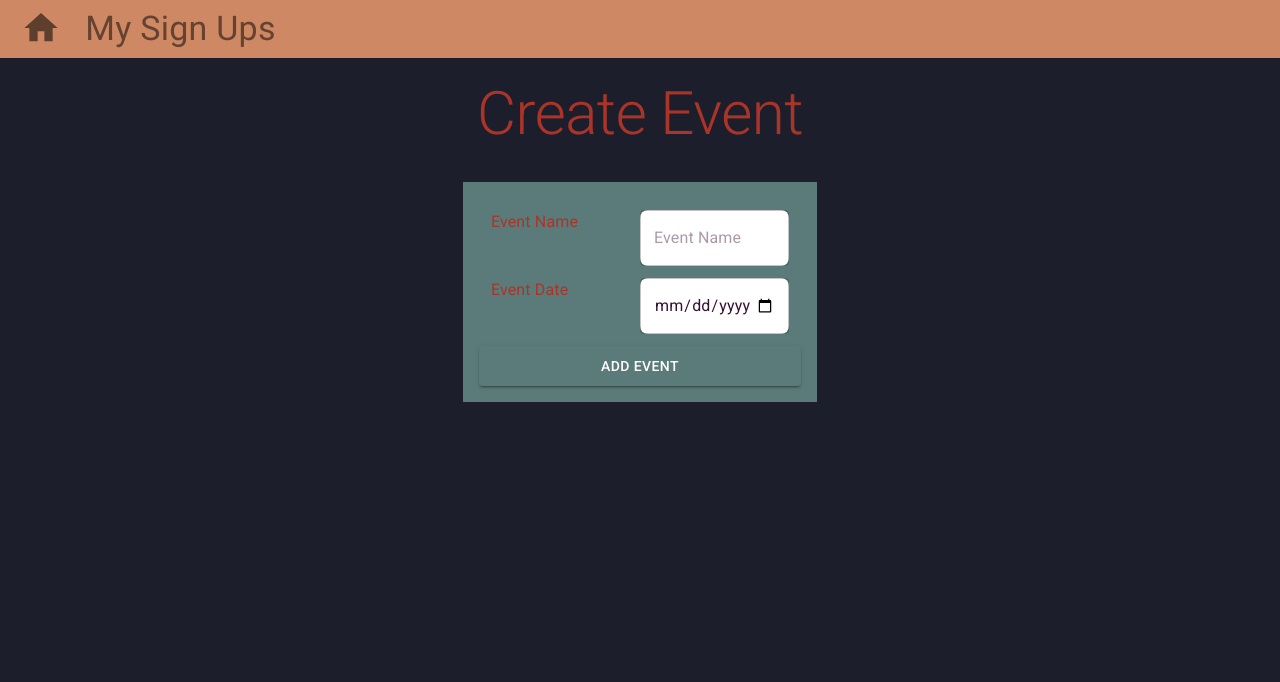
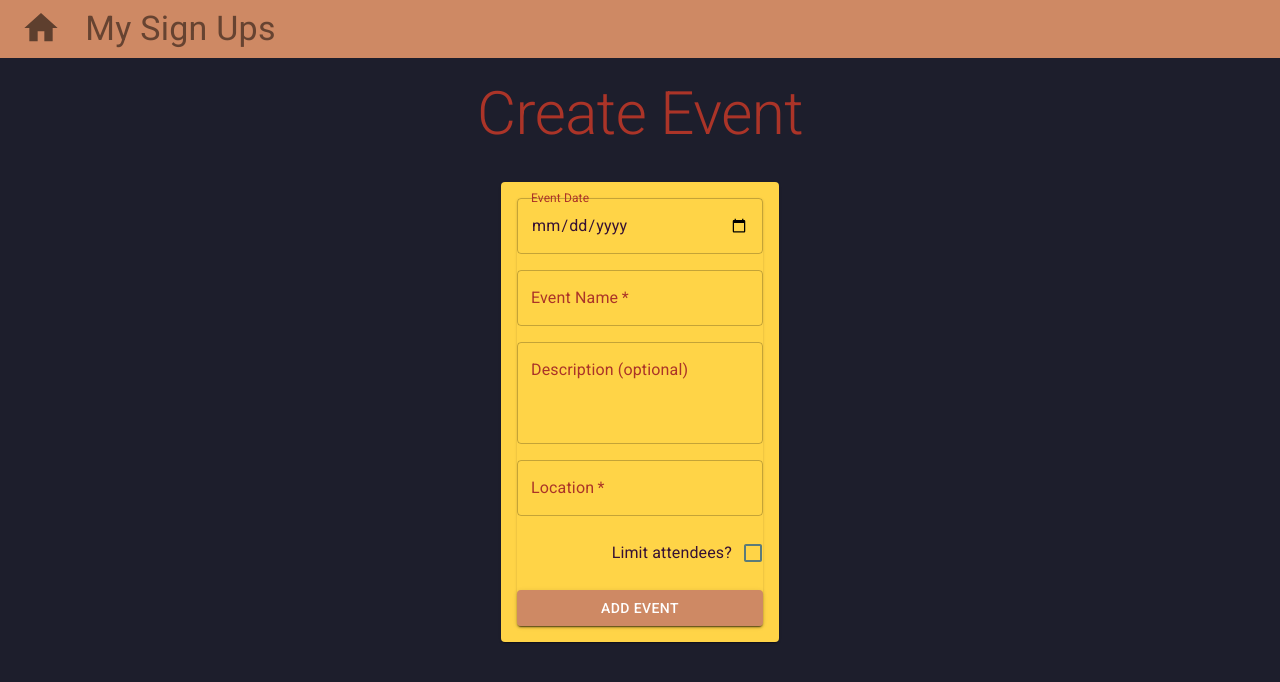
Before and after one commit to BMRich89/MySignUps, a Next.js app in the folder my-sign-ups/: page /create-event in a window 1280 px wide. Shown: the top 682 px of the page. Built offline with nearby package versions, Linux system fonts and the light colour scheme; what @mui/material-nextjs would draw is missing.

Commit message:
Added role toggle and updated contrast text

```diff
--- a/my-sign-ups/src/app/api/event-type/route.ts
+++ b/my-sign-ups/src/app/api/event-type/route.ts
@@ -20,13 +20,13 @@ export async function POST(req: Request) {
 
 
 
-//   export async function GET() {
-//       const client = await clientPromise;
-//       const db = client.db("mydatabase");
+  export async function GET() {
+      const client = await clientPromise;
+      const db = client.db("mydatabase");
 
-//       const records = await db.collection("events").find().toArray();
-//       console.log(records)
+      const records = await db.collection("eventTypes").find().toArray();
+      console.log(records)
 
-//       return NextResponse.json(records, { status: 201 });
+      return NextResponse.json(records, { status: 201 });
 
-//   }
+  }
--- a/my-sign-ups/src/app/create-event/page.tsx
+++ b/my-sign-ups/src/app/create-event/page.tsx
@@ -1,6 +1,6 @@
 'use client'
 import PageWrapper from "@/components/PageWrapper"
-import { Alert, Box, Button, Container, InputLabel, Stack, TextField } from "@mui/material"
+import { Alert, Box, Button, Container, InputLabel, Paper, Stack, TextField } from "@mui/material"
 import router from "next/router"
 import { useState } from "react"
 import { SubmitHandler, useForm } from "react-hook-form"
@@ -50,9 +50,9 @@ export default function CreateEvent(){
 
 return     <PageWrapper title="Create Event">
                 <Container>
-                <Box sx={{bgcolor: 'primary.main', 'padding': '1rem'}}>
+                <Paper sx={{ 'padding': '1rem'}}>
                     <EventForm onSubmit={onSubmit}/>
-                </Box>
+                </Paper>
                 <Box sx={{"width":"100%"}}>
                     {alert && <Alert icon={<CheckIcon fontSize="inherit" />} variant="filled" sx={{"marginTop":"1rem"}} severity={alert && alert.success ? "success" : "error"}>{alert.message}</Alert>}
                 </Box>
--- a/my-sign-ups/src/app/theme.ts
+++ b/my-sign-ups/src/app/theme.ts
@@ -8,13 +8,13 @@ const theme = createTheme({
       light: '##84b3b1',
       main: '#5B7B7A',
       dark: '#344747',
-      contrastText: '#fff',
+      contrastText: '#FFF',
     },
     secondary: {
       light: '#eb9d73',
       main: '#ce8964',
       dark: '#664331',
-      contrastText: '#000',
+      contrastText: '#FFF',
     },
     background: {
       default: "#1D1E2C",
--- a/my-sign-ups/src/components/forms/EventForm.tsx
+++ b/my-sign-ups/src/components/forms/EventForm.tsx
@@ -1,37 +1,155 @@
-import React from "react";
-import { useForm } from "react-hook-form";
-import { TextField, Button, InputLabel } from "@mui/material";
-
+import React, { useState } from "react";
+import { useForm, useFieldArray, SubmitHandler } from "react-hook-form";
+import { TextField, Button, InputLabel, FormControl, Divider, Checkbox, FormControlLabel, FormGroup, Stack, Paper, Box, Tabs, Tab, Grid, Grid2, ButtonGroup } from "@mui/material";
+import RemoveCircleIcon from '@mui/icons-material/RemoveCircle';
+import AddCircleIcon from '@mui/icons-material/AddCircle';
 
 type EventFormProps = {
     onSubmit: (data: any) => void
 }
 
-export function EventForm({onSubmit}: EventFormProps){
+type Inputs = {
+    eventName: string,
+    eventDate: Date,
+    description: string,
+    location: string,
+    capacity: null | number,
+    roles: { value: string }[]
+}
 
-    type Inputs =  {
-        eventName:string,
-        eventDate: Date
-    }
+export function EventForm({ onSubmit }: EventFormProps) {
+    const { register, control, handleSubmit, watch, formState: { errors } } = useForm<Inputs>({
+        defaultValues: {
+            roles: [{ value: "" }] // Initialize with one role field
+        }
+    });
+
+    const [capTabs, setCapTabs] = useState(0);
+    const [limitedAttendees, setLimitedAttendees] = useState(false);
+    const handleChange = (event: React.SyntheticEvent, newValue: number) => {
+        setCapTabs(newValue);
+    };
+
+    const { fields, append, remove } = useFieldArray({
+        control,
+        name: "roles",
+    });
+
+    const roleLimitReached = () => fields.length >= 4;
+    const incrementRoles = () => {
+        if (!roleLimitReached()) {
+            append({ value: "" });
+        }
+    };
+
+    const roleForm = (
+        <>
+            {fields.map((field, index) => (
+                <Grid2 container spacing={1}  key={field.id} >
+                    <Grid2 size={8}>
+                        <TextField
+
+                            required
+                            placeholder="Role"
+                            {...register(`roles.${index}.value`)}
+                        />
+                    </Grid2>
+                    <ButtonGroup size="small" aria-label="small button group">
+                        {
+                            fields.length > 1 &&  <Button
+                            variant='contained'
+                            color='error'
+                            onClick={() => remove(index)}
+                        >
+                            <RemoveCircleIcon />
+                        </Button>
+                        }
 
 
-        const {
-            register,
-            handleSubmit,
-            watch,
-            formState: { errors },
-          } = useForm<Inputs>();
+                    {!roleLimitReached() && (
 
+                            <Button
+                                variant='contained'
+                                color='success'
+                                onClick={incrementRoles}
+                            >
+                                <AddCircleIcon />
+                            </Button>
 
-    return     <form onSubmit={handleSubmit(onSubmit)}>
-    <div className="flex m-3">
-        <InputLabel className="w-3/6">Event Name</InputLabel>
-        <TextField  className="w-3/6 bg-white text-gray-800 rounded-lg px-2" required placeholder="Event Name" {...register("eventName")}/>
-    </div>
-    <div className="flex m-3">
-        <InputLabel className="w-3/6">Event Date</InputLabel>
-        <TextField  type="date" required className="w-3/6 bg-white text-gray-800 rounded-lg px-2" placeholder="Event Date" {...register("eventDate")}/>
-    </div>
-    <Button variant="contained" type="submit" className="w-full h-10 bg-green-500/10 hover:bg-green-500/50 cursor-pointer">Add Event</Button>
-</form>
+                    )}
+                    </ButtonGroup>
+                </Grid2>
+            ))}
+        </>
+    );
+
+    return (
+        <Paper>
+            <form onSubmit={handleSubmit(onSubmit)}>
+                <Stack spacing={2} sx={{ maxWidth: 500, margin: "auto" }}>
+                    {/* Event Date */}
+                    <FormControl fullWidth>
+                        <InputLabel shrink>Event Date</InputLabel>
+                        <TextField type="date" required {...register("eventDate")} />
+                    </FormControl>
+
+                    {/* Event Name */}
+                    <FormControl fullWidth>
+                        <TextField label="Event Name" required {...register("eventName")} />
+                    </FormControl>
+
+                    {/* Description */}
+                    <FormControl fullWidth>
+                        <TextField label="Description (optional)" multiline rows={3} {...register("description")} />
+                    </FormControl>
+
+                    {/* Location */}
+                    <FormControl fullWidth>
+                        <TextField label="Location" required {...register("location")} />
+                    </FormControl>
+
+                    {/* Limit Attendees Checkbox */}
+                    <FormGroup>
+                        <FormControlLabel
+                            control={
+                                <Checkbox
+                                    onChange={() => {
+                                        setLimitedAttendees(!limitedAttendees)
+                                    }}
+                                    sx={{
+                                        color: "primary.main",
+                                        '&.Mui-checked': {
+                                            color: "secondary.main",
+                                        },
+                                    }}
+                                />
+                            }
+                            label="Limit attendees?"
+                            labelPlacement="start"
+                        />
+                    </FormGroup>
+                    {limitedAttendees && (
+                        <Box sx={{ borderBottom: 1, borderColor: 'divider' }}>
+                            <Tabs value={capTabs} onChange={handleChange} aria-label="basic tabs example">
+                                <Tab label="Capacity" {...a11yProps(0)} />
+                                <Tab label="By Role" {...a11yProps(1)} />
+                            </Tabs>
+                        </Box>
+                    )}
+                    {capTabs === 1 && limitedAttendees && roleForm}
+                    {capTabs === 0 && limitedAttendees && <FormControl fullWidth>
+                        <TextField label="Capacity" required {...register("capacity")} />
+                    </FormControl>}
+                    <Button variant="contained" type="submit" color='secondary'>Add Event</Button>
+                </Stack>
+            </form>
+        </Paper>
+    );
 }
+
+function a11yProps(index: number) {
+    return {
+        id: `simple-tab-${index}`,
+        'aria-controls': `simple-tabpanel-${index}`,
+    };
+}
```
